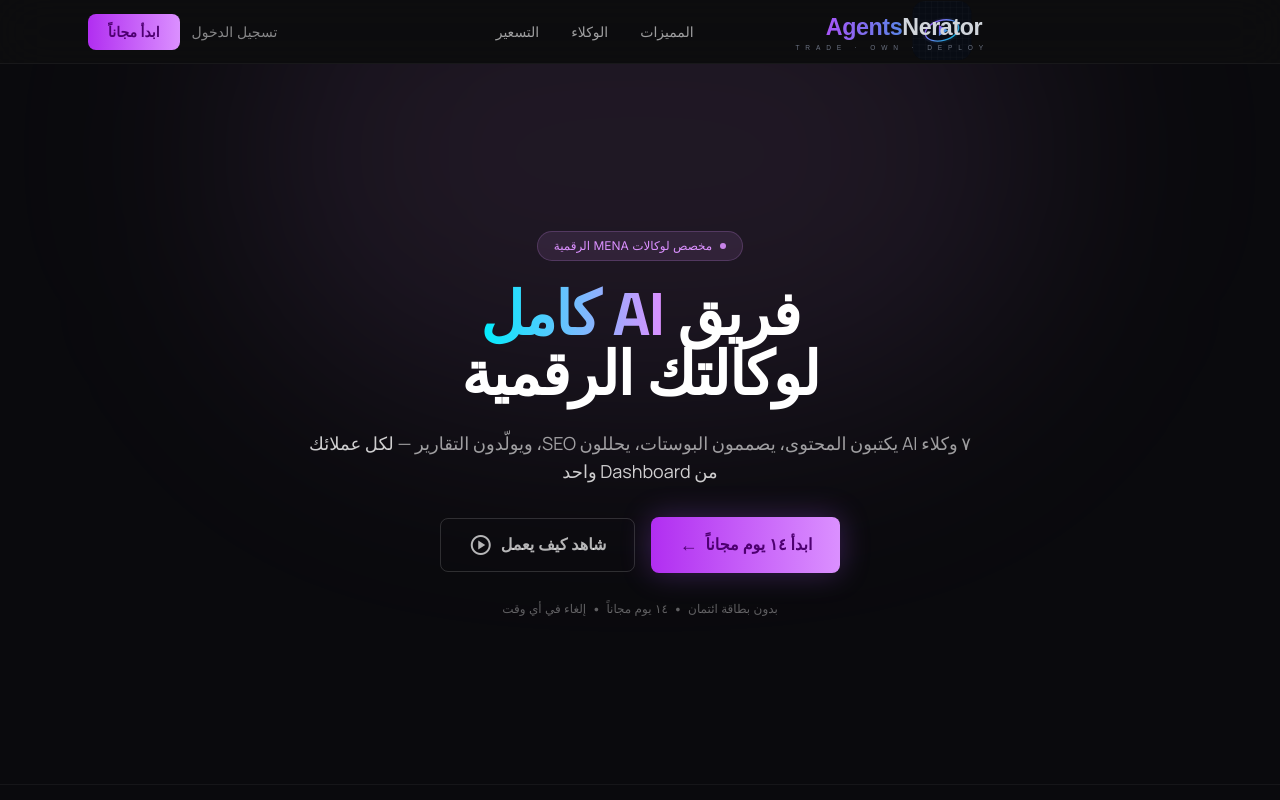
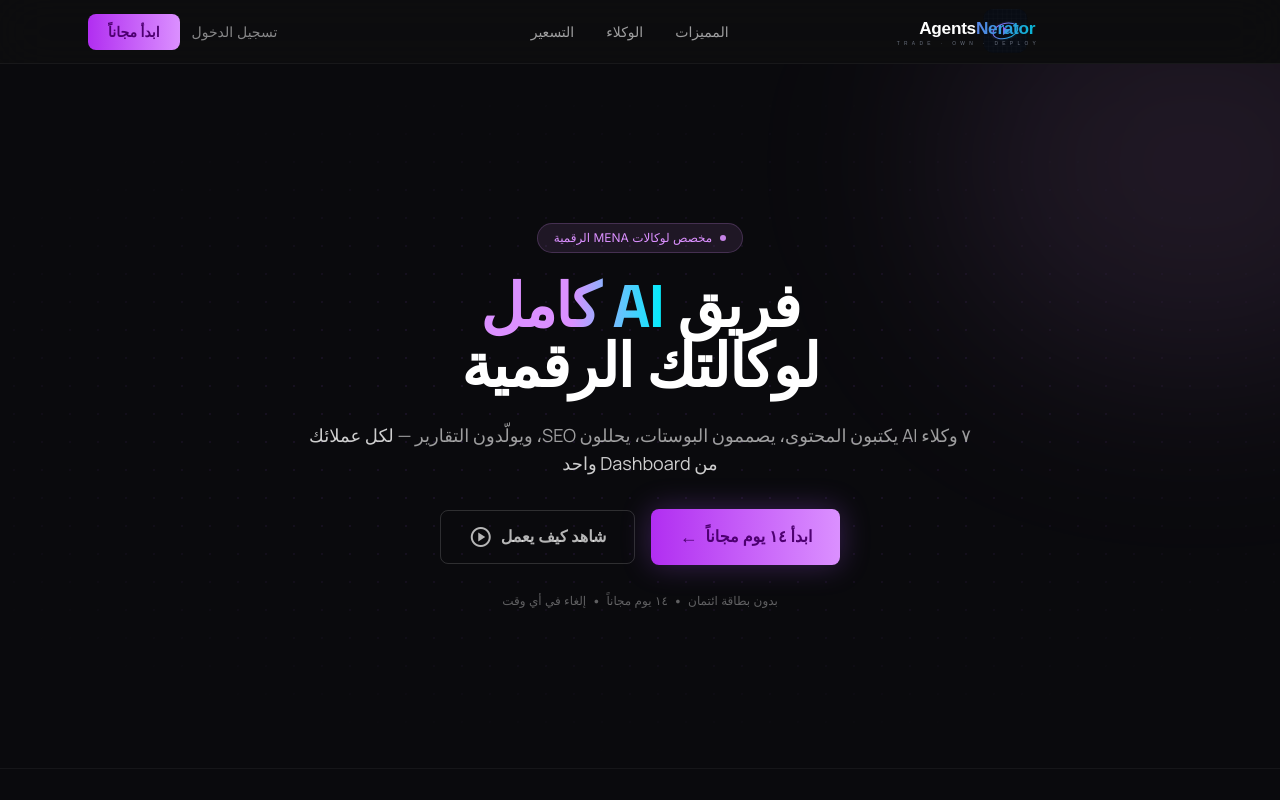
Before and after one commit to agentsnerator/agentsnerator-web, a Next.js app: page / in a window 1280 px wide. Shown: the top 800 px of the page. Built offline with nearby package versions, Linux system fonts and the light colour scheme.

Commit message:
fix: navbar logo size + hero background

```diff
--- a/src/app/page.tsx
+++ b/src/app/page.tsx
@@ -96,10 +96,21 @@
       <main className="pt-16">
 
         {/* ── HERO ─────────────────────────────────────────────────────── */}
-        <section className="relative min-h-[90vh] flex flex-col items-center justify-center text-center px-6 py-24 overflow-hidden">
-          {/* Glow blobs */}
-          <div className="pointer-events-none absolute -top-40 left-1/2 -translate-x-1/2 w-[800px] h-[500px] rounded-full bg-primary/10 blur-[120px]" />
-          <div className="pointer-events-none absolute top-1/2 left-1/4 w-[400px] h-[400px] rounded-full bg-secondary/8 blur-[100px]" />
+        <section className="relative min-h-[88vh] flex flex-col items-center justify-center text-center px-6 py-16 overflow-hidden">
+          {/* Dot-grid background pattern */}
+          <div
+            className="pointer-events-none absolute inset-0 opacity-[0.18]"
+            style={{
+              backgroundImage: "radial-gradient(circle, rgba(168,85,247,0.5) 1px, transparent 1px)",
+              backgroundSize: "28px 28px",
+            }}
+          />
+          {/* Radial fade mask so dots fade out toward center */}
+          <div className="pointer-events-none absolute inset-0 bg-[radial-gradient(ellipse_80%_60%_at_50%_50%,transparent_30%,#0a0a0d_80%)]" />
+
+          {/* Corner glows */}
+          <div className="pointer-events-none absolute top-0 right-0 w-[500px] h-[400px] bg-primary/10 blur-[100px] rounded-full translate-x-1/3 -translate-y-1/4" />
+          <div className="pointer-events-none absolute bottom-0 left-0 w-[450px] h-[350px] bg-secondary/8 blur-[90px] rounded-full -translate-x-1/3 translate-y-1/4" />
 
           <div className="relative max-w-4xl mx-auto flex flex-col items-center gap-6">
             {/* Tag */}
@@ -108,10 +119,10 @@
               مخصص لوكالات MENA الرقمية
             </span>
 
-            {/* Headline */}
+            {/* Headline — gradient على "AI كامل" فقط */}
             <h1 className="text-4xl sm:text-5xl md:text-6xl font-headline font-bold leading-tight tracking-tight">
               فريق{" "}
-              <span className="bg-gradient-to-l from-primary to-secondary bg-clip-text text-transparent">
+              <span className="bg-gradient-to-r from-primary via-primary to-secondary bg-clip-text text-transparent">
                 AI كامل
               </span>
               <br />
--- a/src/components/LandingNavbar.tsx
+++ b/src/components/LandingNavbar.tsx
@@ -21,7 +21,7 @@
       <div className="max-w-6xl mx-auto px-6 h-full flex items-center justify-between gap-4">
         {/* Logo — shrink-0 + overflow-visible prevents clipping in RTL flex */}
         <Link href="/" className="flex items-center shrink-0 overflow-visible whitespace-nowrap">
-          <Logo width={280} height={62} />
+          <Logo width={210} height={46} />
         </Link>
 
         {/* Desktop links */}
--- a/src/components/Logo.tsx
+++ b/src/components/Logo.tsx
@@ -54,8 +54,8 @@
 
       {/* النص */}
       <text x="90" y="44" fontFamily="sans-serif" fontWeight="700" fontSize="30" letterSpacing="-0.5">
-        <tspan fill="url(#logo-tg)">Agents</tspan>
-        <tspan fill="#d1d5db">Nerator</tspan>
+        <tspan fill="#ffffff">Agents</tspan>
+        <tspan fill="url(#logo-tg)">Nerator</tspan>
       </text>
 
       {/* TRADE · OWN · DEPLOY */}
```
